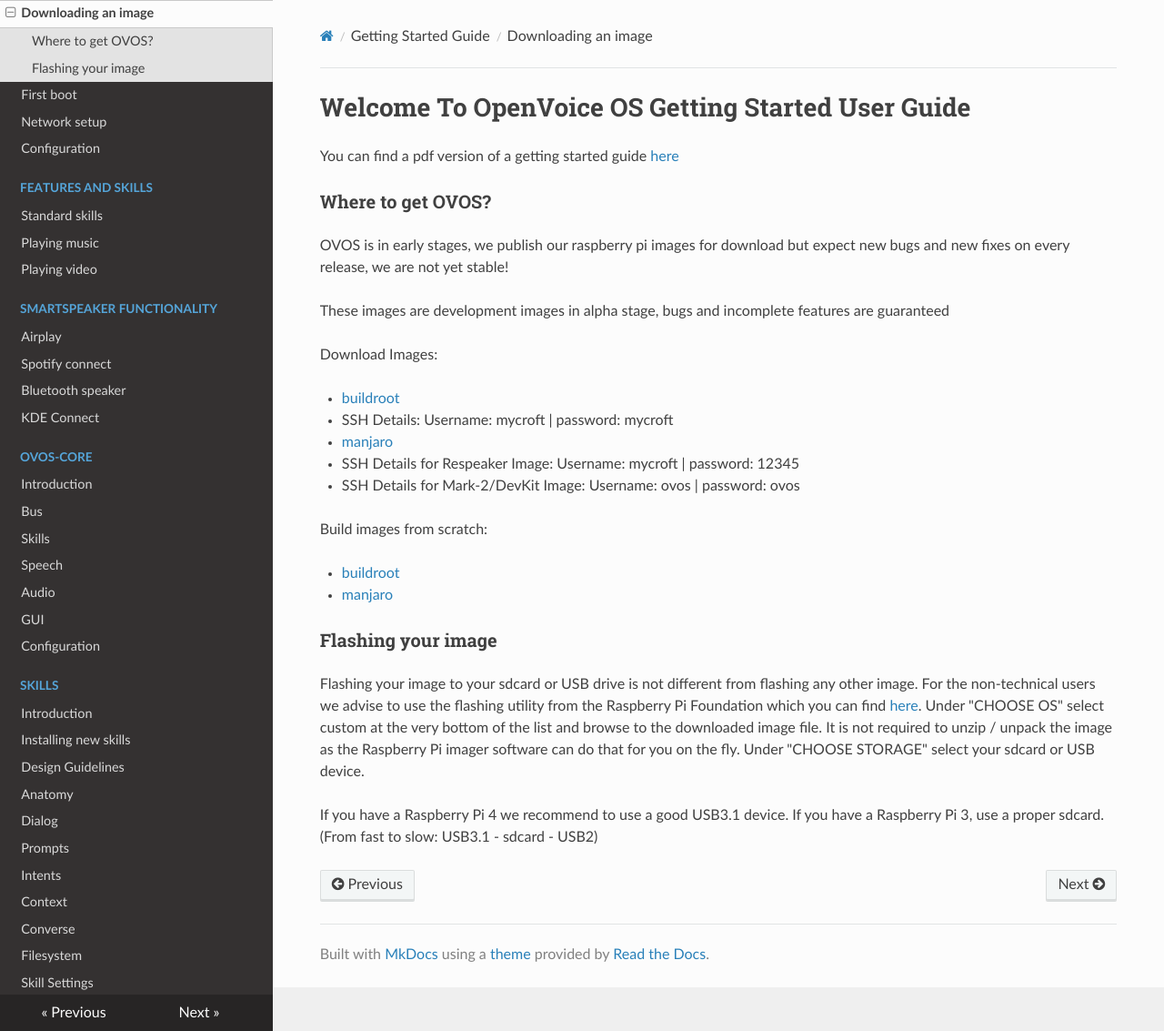
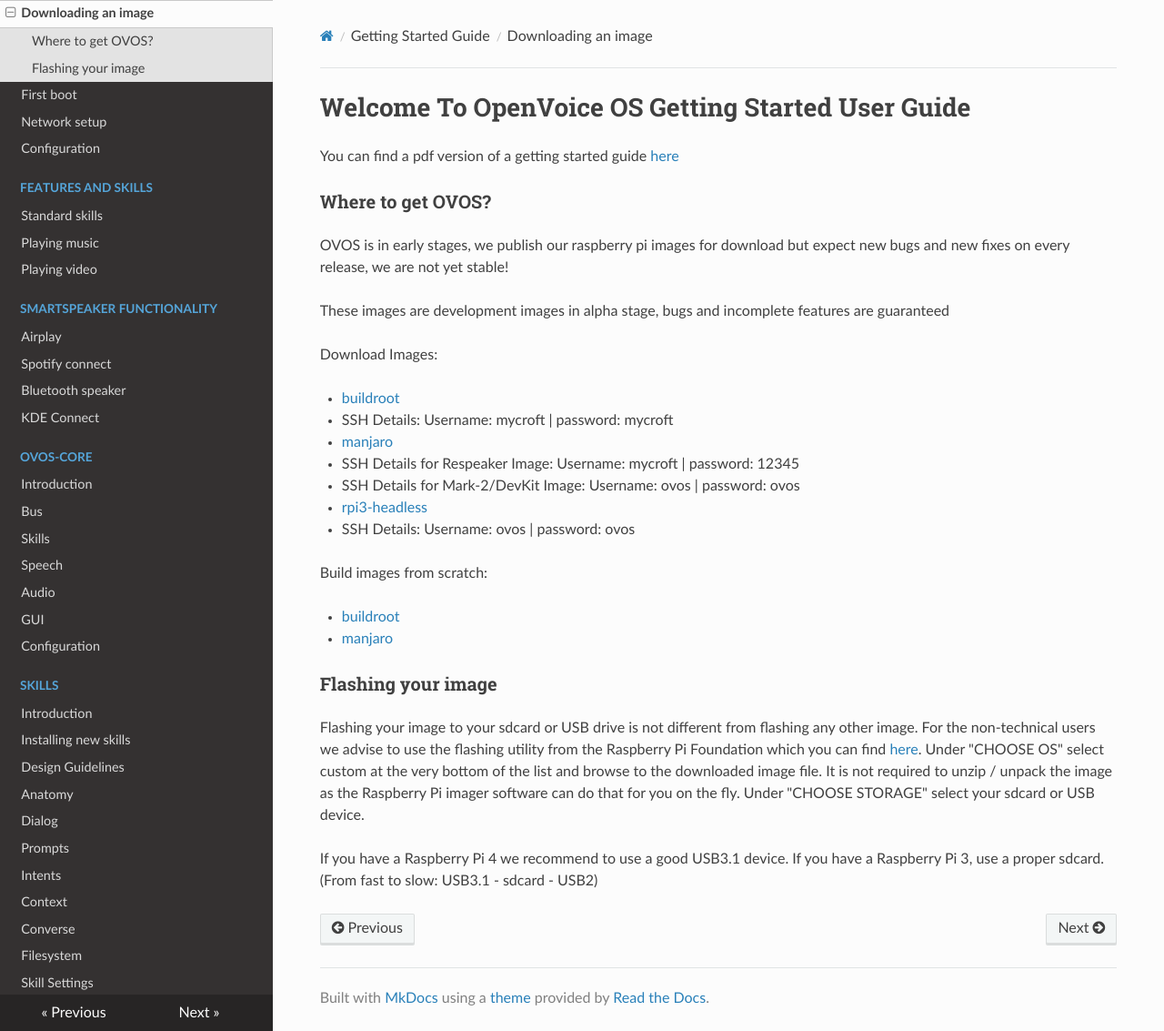
Before and after one commit to OpenVoiceOS/community-docs, an MkDocs documentation site: the page built from docs/getting_image.md, in a window 1280 px wide and 1133 px high. Shown: the whole window at 91% size. Built offline with MkDocs 1.6.1, drawn with Linux system fonts in a browser that asks for light colours; nearby versions of some CDN libraries.

Commit message:
added link to image rpi3 headless

```diff
--- a/docs/getting_image.md
+++ b/docs/getting_image.md
@@ -15,6 +15,8 @@
 - [manjaro](http://downloads.openvoiceos.com/images/)
   - SSH Details for Respeaker Image: Username: mycroft | password: 12345
   - SSH Details for Mark-2/DevKit Image: Username: ovos | password: ovos
+- [rpi3-headless](https://downloads.openvoiceos.com/images/picroft/github/workspace/pi-gen/deploy/)
+  - SSH Details: Username: ovos | password: ovos
 
 Build images from scratch:
 
```
